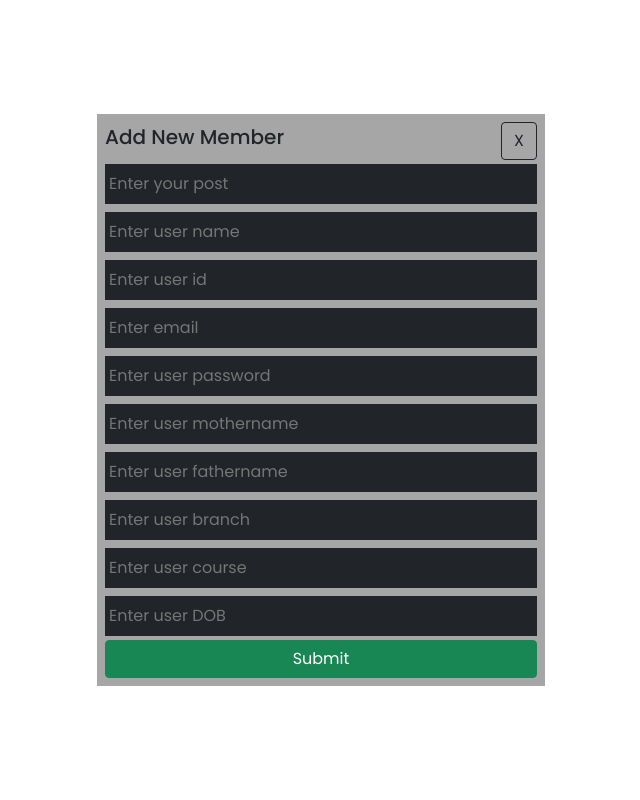
After one commit to Adityaverma4648/Students-personal-dashboard, a PHP site: page /addmember.php in a window 1280 px wide. The commit adds this page. Shown: the whole page, without its empty margins (319-959 px from the left). Run offline with PHP 8.4, Linux system fonts and the light colour scheme.

```diff
--- /dev/null
+++ b/addmember.php
@@ -0,0 +1,77 @@
+<!DOCTYPE html>
+<html lang="en">
+<head>
+    <meta charset="UTF-8">
+    <meta http-equiv="X-UA-Compatible" content="IE=edge">
+    <meta name="viewport" content="width=device-width, initial-scale=1.0">
+    <title>add member form</title>
+
+
+    <!-- Google fonts-------------------------------------------- -->
+    <link rel="preconnect" href="https://fonts.googleapis.com">
+    <link rel="preconnect" href="https://fonts.gstatic.com" crossorigin>
+    <link href="https://fonts.googleapis.com/css2?family=Poppins:wght@400;500;600&display=swap" rel="stylesheet">
+
+<!-- Bootstrap import-------------------------------------------- -->
+<!-- Latest compiled and minified CSS -->
+   <link href="https://cdn.jsdelivr.net/npm/bootstrap@5.1.3/dist/css/bootstrap.min.css" rel="stylesheet">
+
+<!-- Latest compiled JavaScript -->
+   <script src="https://cdn.jsdelivr.net/npm/bootstrap@5.1.3/dist/js/bootstrap.bundle.min.js"></script>
+
+<!-- SCSS -------------------------------------------- -->
+<link rel="stylesheet" href="../Students-personal-dashboard/style.css">
+
+
+</head>
+<body style="height: 100vh; width:100vw;" class="d-flex justify-content-center align-items-center">
+
+           <div class="p-2" style="background-color: #a6a6a6 ; height : auto; width:35vw;">
+
+                                  <?php
+                                  include 'conn.php';
+                                       if ($_SERVER["REQUEST_METHOD"] == "POST") {
+                                           $designation = $_POST['designation'];
+                                           $username = $_POST['username'];
+                                           $userid = $_POST['userid'];
+                                           $email = $_POST['email'];
+                                           $password = $_POST['password'];
+                                           $mothername = $_POST['mothername'];
+                                           $fathername = $_POST['fathername'];
+                                           $branch = $_POST['branch'];
+                                           $course = $_POST['course'];
+                                           $DOB  = $_POST['DOB'];
+
+
+                                      // binding
+                                      $stmt = $conn->PREPARE("INSERT INTO collegeadmindashboard(designation, username, userid,  email , password, mothername ,fathername , branch , course ,DOB) VALUES (?,?,?,?,?,?,?,?,?,?)");
+                                      $stmt->bind_param("ssssssssss", $designation, $username ,$userid, $email , $password, $mothername ,$fathername , $branch , $course ,$DOB);
+
+                                      $stmt->execute();
+                                      $stmt->close();
+                                      $conn->close();
+                                      }
+                                  ?>
+                                  <form method="post" action="" class="d-flex flex-column">
+                                                    <div class="d-flex justify-content-between align-items-center">
+                                                    <h5 class=" text-dark">Add New Member</h5>
+                                                     <a href="./managementSystem.php" class="btn btn-outline-dark">X</a>
+                                                    </div>
+
+                                                              <input type="text" name="designation" placeholder="Enter your post"  class="bg-dark text-white py-2 px-1 my-1 border-0" required>
+                                                              <input type="text" name="username" placeholder="Enter user name" class="bg-dark text-white py-2 px-1 my-1 border-0" required>
+                                                              <input type="text" name="userid" placeholder="Enter user id" class="bg-dark text-white py-2 px-1 my-1 border-0" required>
+                                                              <input type="text" name="email" placeholder="Enter email"  class="bg-dark text-white py-2 px-1 my-1 border-0" required>
+                                                              <input type="text" name="password" placeholder="Enter user password"  class="bg-dark text-white py-2 px-1 my-1 border-0" required>
+                                                              <input type="text" name="mothername" placeholder="Enter user mothername"  class="bg-dark text-white py-2 px-1 my-1 border-0" required>
+                                                              <input type="text" name="fathername" placeholder="Enter user fathername"  class="bg-dark text-white py-2 px-1 my-1 border-0" required>
+                                                              <input type="text" name="branch" placeholder="Enter user branch" class="bg-dark text-white py-2 px-1 my-1 border-0" required>
+                                                              <input type="text" name="course" placeholder="Enter user course" class="bg-dark text-white py-2 px-1 my-1 border-0" required>
+                                                              <input type="text" name="DOB" placeholder="Enter user DOB"  class="bg-dark text-white py-2 px-1 my-1 border-0" required>
+
+                                                     <input type="submit" class="btn btn-success" name="submit" id="submit">
+                                   </form>
+            </div>
+
+</body>
+</html>
--- a/delete.php
+++ b/delete.php
@@ -7,5 +7,5 @@
 
     mysqli_query($conn,$del);
 
-    header('Location : collegeauthdashboard.php');
+    header('Location : managementSystem.php');
 ?>
--- a/update.php
+++ b/update.php
@@ -33,7 +33,7 @@
               $course = $_POST['course'];
               $q = "update collegeadmindashboard set id = $id , username = '$username' , designation = '$designation', email = '$email' , branch = '$branch' , course = '$course' where id = $id";
 
-              header('Location : collegeauthdashboard.php');
+              header('Location : managementSystem.php');
           }
 
 ?>
```
Also changed, not shown: collegeadmin.php (+3 -6 lines), dashboard.php (+4 -3 lines), managementSystem.php (renamed from collegeauthdashboard.php, +4 -64 lines), college.php (deleted).
